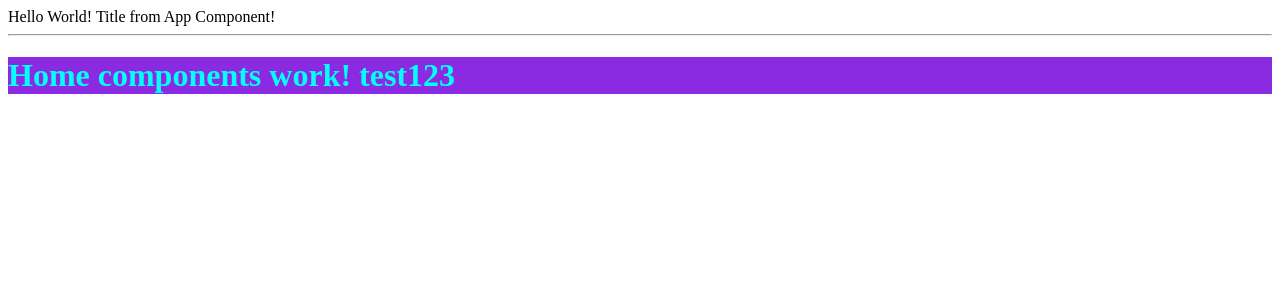
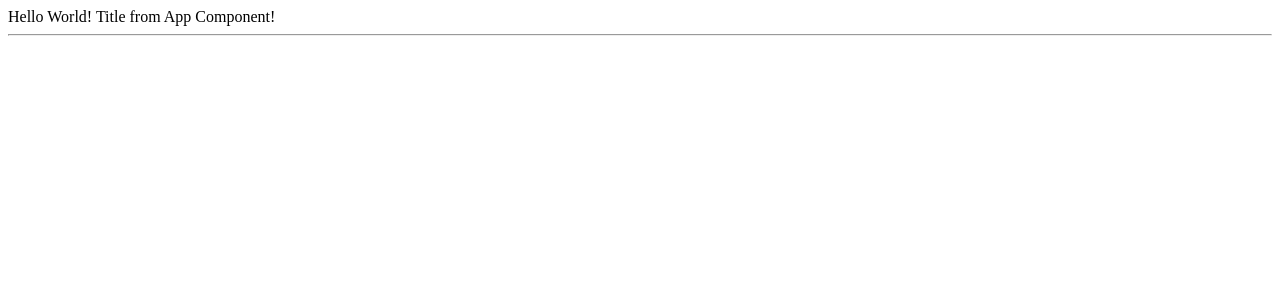
Before and after one commit to PlamenPetroww/TypeScript-and-Angular, an Angular app in the folder Components/components-demo-app/: page / in a window 1280 px wide. Shown: the top 300 px of the page. Built offline with nearby package versions, Linux system fonts and the light colour scheme.

Commit message:
delete component

```diff
--- a/Components/components-demo-app/src/app/app.component.html
+++ b/Components/components-demo-app/src/app/app.component.html
@@ -1,3 +1,2 @@
 <div>Hello World! {{title}}</div>
 <hr />
-<app-home />
--- a/Components/components-demo-app/src/app/app.module.ts
+++ b/Components/components-demo-app/src/app/app.module.ts
@@ -2,11 +2,10 @@ import { NgModule } from '@angular/core';
 import { BrowserModule } from '@angular/platform-browser';
 
 import { AppComponent } from './app.component';
-import { HomeComponent } from './home/home.component';
 
 @NgModule({
   declarations: [
-    AppComponent, HomeComponent],
+    AppComponent],
   imports: [
     BrowserModule
   ],
--- a/Components/components-demo-app/src/app/home/home.component.css
+++ /dev/null
@@ -1,4 +0,0 @@
-h1 {
-    color: aqua;
-    background-color: blueviolet;
-}
--- a/Components/components-demo-app/src/app/home/home.component.html
+++ /dev/null
@@ -1 +0,0 @@
-<h1>Home components work! {{test}}</h1>
--- a/Components/components-demo-app/src/app/home/home.component.ts
+++ /dev/null
@@ -1,10 +0,0 @@
-import { Component } from '@angular/core';
-
-@Component({
-  selector: 'app-home',
-  templateUrl: './home.component.html',
-  styleUrls: ['./home.component.css']
-})
-export class HomeComponent {
-    test = 'test123';
-}
```
